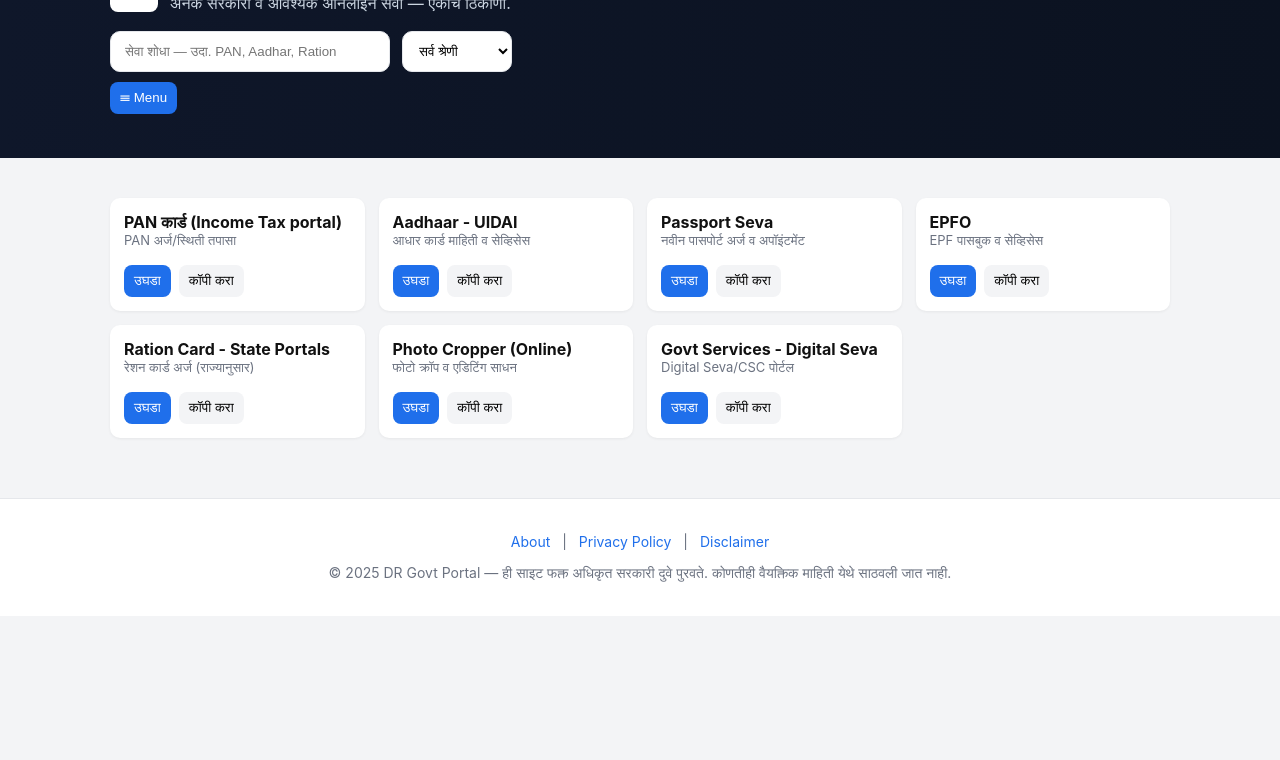
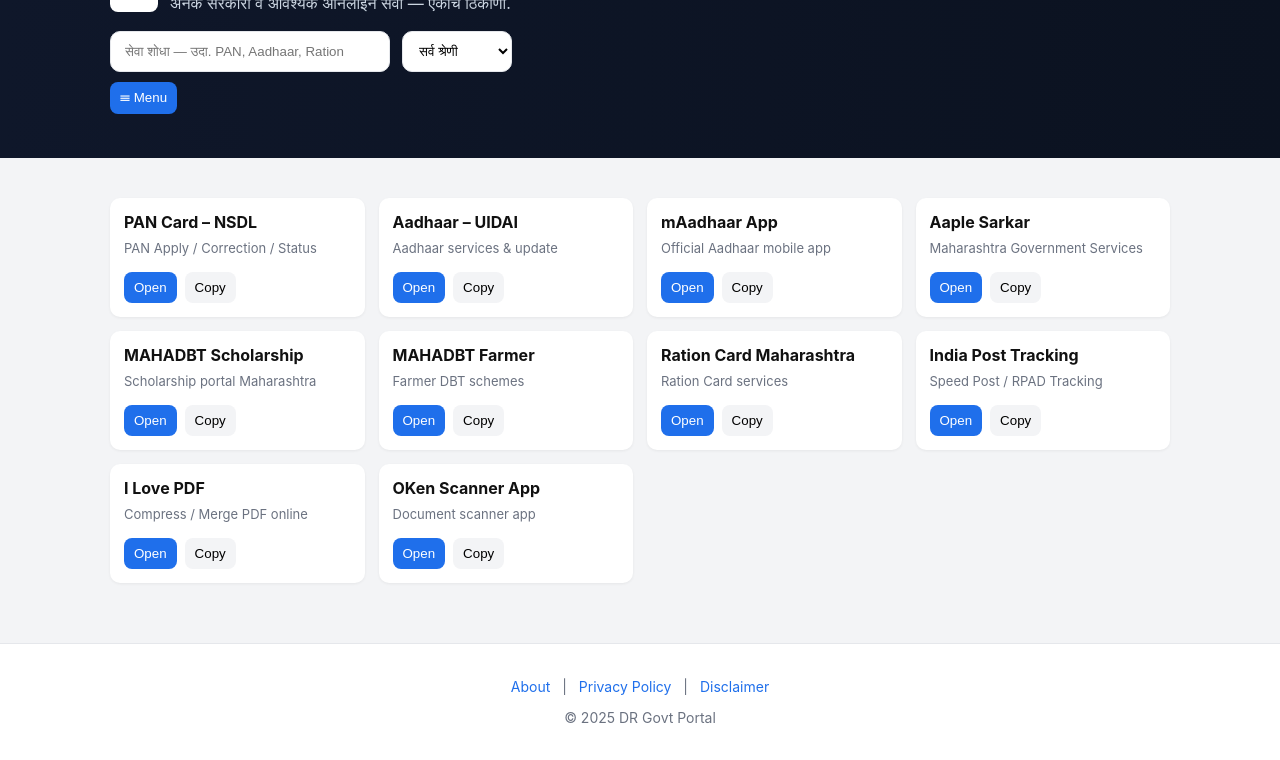
Before and after one commit to dipaksuryawanshi425-maker/dr-educational-website, a plain HTML site: page index.html in a window 1280 px wide. Shown: the part 81-841 px from the top of the page. Before the commit the page ends 800 px from the top, so only its background shows below. Drawn offline with Linux system fonts and the light colour scheme.

Commit message:
Refactor HTML structure and improve styling

```diff
--- a/index.html
+++ b/index.html
@@ -4,15 +4,14 @@
   <meta charset="utf-8">
   <meta name="viewport" content="width=device-width,initial-scale=1">
 
-  <!-- Google Search Console Verification -->
   <meta name="google-site-verification" content="o8dr3oT_3RqiFIA6PfKwQEqQLCzl8jhAU3PC_59jtyI" />
+  <title>DR Govt Portal - तुमचे सर्व सरकारी दुवे</title>
 
-  <title>DR Govt Portal - तुमचे सर्व सरकारी दुवे</title>
   <style>
     :root{--accent:#1f6feb;--muted:#6b7280;--card:#ffffff;--bg:#f3f4f6}
     *{box-sizing:border-box}
-    body{font-family:Inter, system-ui, -apple-system, 'Segoe UI', Roboto, 'Noto Sans', 'Helvetica Neue', Arial; margin:0; background:var(--bg); color:#111}
-    header{background:linear-gradient(90deg,#0f172a,#0b1220); color:#fff; padding:24px 20px}
+    body{font-family:Inter, system-ui;margin:0;background:var(--bg);color:#111}
+    header{background:linear-gradient(90deg,#0f172a,#0b1220);color:#fff;padding:24px 20px}
     .container{max-width:1100px;margin:0 auto;padding:20px}
     .brand{display:flex;gap:12px;align-items:center}
     .logo{width:48px;height:48px;background:white;border-radius:8px;display:flex;align-items:center;justify-content:center;color:var(--accent);font-weight:700}
@@ -29,18 +28,11 @@
     .btn{padding:8px 10px;border-radius:8px;border:0;cursor:pointer}
     .btn.open{background:var(--accent);color:#fff}
     .btn.copy{background:#f3f4f6}
-
     footer{padding:20px;text-align:center;color:var(--muted);font-size:14px;margin-top:40px;background:#fff;border-top:1px solid #e5e7eb}
     footer a{color:var(--accent);text-decoration:none;margin:0 8px}
-    footer a:hover{text-decoration:underline}
-
-    @media (max-width:520px){
-      header{padding:16px}
-      .controls{flex-direction:column}
-      input.search{width:100%}
-    }
   </style>
 </head>
+
 <body>
 <header>
   <div class="container">
@@ -51,29 +43,27 @@
         <p class="lead">अनेक सरकारी व आवश्यक ऑनलाईन सेवा — एकाच ठिकाणी.</p>
       </div>
     </div>
+
     <div class="controls">
-        <input id="search" class="search" placeholder="सेवा शोधा — उदा. PAN, Aadhar, Ration" />
+      <input id="search" class="search" placeholder="सेवा शोधा — उदा. PAN, Aadhaar, Ration" />
       <select id="categoryFilter">
         <option value="all">सर्व श्रेणी</option>
       </select>
     </div>
 
-      <!-- 🔹 Menu Button & Links -->
     <button id="menuBtn" class="btn" style="background:#1f6feb;color:#fff;margin-top:10px;">☰ Menu</button>
     <div id="menuList" style="display:none;flex-direction:column;gap:6px;margin-top:10px;">
       <a href="index.html" class="btn" style="background:#fff;">Home</a>
       <a href="services.html" class="btn" style="background:#fff;">Service</a>
-        <a href="courses.html" class="btn" style="background:#fff;">Courses</a>
       <a href="learning.html" class="btn" style="background:#fff;">Learning</a>
       <a href="privacy.html" class="btn" style="background:#fff;">Privacy</a>
       <a href="disclaimer.html" class="btn" style="background:#fff;">Disclaimer</a>
     </div>
-      <!-- 🔹 End Menu -->
   </div>
 </header>
 
 <main class="container">
-    <div id="grid" class="grid" aria-live="polite"></div>
+  <div id="grid" class="grid"></div>
 </main>
 
 <footer>
@@ -82,93 +72,71 @@
     <a href="privacy.html">Privacy Policy</a> |
     <a href="disclaimer.html">Disclaimer</a>
   </p>
-    <p>© 2025 DR Govt Portal — ही साइट फक्त अधिकृत सरकारी दुवे पुरवते. कोणतीही वैयक्तिक माहिती येथे साठवली जात नाही.</p>
+  <p>© 2025 DR Govt Portal</p>
 </footer>
 
 <script>
 const services = [
-      {id:1, name:'PAN कार्ड (Income Tax portal)', desc:'PAN अर्ज/स्थिती तपासा', category:'पॅन/टॅक्स', url:'https://www.incometax.gov.in/iec/foportal'},
-      {id:2, name:'Aadhaar - UIDAI', desc:'आधार कार्ड माहिती व सेव्हिसेस', category:'आधार', url:'https://uidai.gov.in'},
-      {id:3, name:'Passport Seva', desc:'नवीन पासपोर्ट अर्ज व अपॉइंटमेंट', category:'पासपोर्ट', url:'https://www.passportindia.gov.in'},
-      {id:4, name:'EPFO', desc:'EPF पासबुक व सेव्हिसेस', category:'श्रम', url:'https://www.epfindia.gov.in'},
-      {id:5, name:'Ration Card - State Portals', desc:'रेशन कार्ड अर्ज (राज्यानुसार)', category:'रेशन', url:'https://ration.example.com'},
-      {id:6, name:'Photo Cropper (Online)', desc:'फोटो क्रॉप व एडिटिंग साधन', category:'उपयुक्त साधने', url:'https://www.photopea.com'},
-      {id:7, name:'Govt Services - Digital Seva', desc:'Digital Seva/CSC पोर्टल', category:'सेवा केंद्र', url:'https://digitalseva.csc.gov.in'}
+  {id:1,name:'PAN Card – NSDL',desc:'PAN Apply / Correction / Status',category:'पॅन/टॅक्स',url:'https://www.onlineservices.nsdl.com/paam/endUserRegisterContact.html'},
+  {id:2,name:'Aadhaar – UIDAI',desc:'Aadhaar services & update',category:'आधार',url:'https://uidai.gov.in'},
+  {id:3,name:'mAadhaar App',desc:'Official Aadhaar mobile app',category:'आधार',url:'https://play.google.com/store/apps/details?id=in.gov.uidai.mAadhaar'},
+  {id:4,name:'Aaple Sarkar',desc:'Maharashtra Government Services',category:'सेवा',url:'https://aaplesarkar.mahaonline.gov.in'},
+  {id:5,name:'MAHADBT Scholarship',desc:'Scholarship portal Maharashtra',category:'शिक्षण',url:'https://mahadbt.maharashtra.gov.in'},
+  {id:6,name:'MAHADBT Farmer',desc:'Farmer DBT schemes',category:'शेतकरी',url:'https://mahadbt.maharashtra.gov.in'},
+  {id:7,name:'Ration Card Maharashtra',desc:'Ration Card services',category:'रेशन',url:'https://rcms.mahafood.gov.in'},
+  {id:8,name:'India Post Tracking',desc:'Speed Post / RPAD Tracking',category:'पोस्ट',url:'https://www.indiapost.gov.in/_layouts/15/DOP.Portal.Tracking/TrackConsignment.aspx'},
+  {id:9,name:'I Love PDF',desc:'Compress / Merge PDF online',category:'उपयुक्त साधने',url:'https://www.ilovepdf.com/compress_pdf'},
+  {id:10,name:'OKen Scanner App',desc:'Document scanner app',category:'मोबाईल अ‍ॅप',url:'https://play.google.com/store/apps/details?id=com.okay.scanner'}
 ];
 
 const grid=document.getElementById('grid');
 const search=document.getElementById('search');
 const categoryFilter=document.getElementById('categoryFilter');
 
-    const categories=Array.from(new Set(services.map(s=>s.category)));
-    categories.forEach(cat=>{
-      const opt=document.createElement('option');
-      opt.value=cat;
-      opt.textContent=cat;
-      categoryFilter.appendChild(opt);
+const categories=[...new Set(services.map(s=>s.category))];
+categories.forEach(c=>{
+  const o=document.createElement('option');
+  o.value=c;o.textContent=c;categoryFilter.appendChild(o);
 });
 
 function render(list){
   grid.innerHTML='';
-      if(list.length===0){
-        grid.innerHTML='<div style="grid-column:1/-1;padding:20px;background:#fff;border-radius:10px;text-align:center;color:var(--muted)">कोणतीही सेवा सापडली नाही.</div>';
+  if(!list.length){
+    grid.innerHTML='<div style="grid-column:1/-1;background:#fff;padding:20px;border-radius:10px;text-align:center">सेवा सापडली नाही</div>';
     return;
   }
   list.forEach(s=>{
-        const card=document.createElement('div');
-        card.className='card';
-        card.innerHTML=`
-          <div>
-            <h3>${escapeHtml(s.name)}</h3>
-            <p>${escapeHtml(s.desc)}</p>
-          </div>
+    const d=document.createElement('div');
+    d.className='card';
+    d.innerHTML=`<h3>${s.name}</h3><p>${s.desc}</p>
     <div class="actions">
-            <button class="btn open" data-url="${escapeHtml(s.url)}">उघडा</button>
-            <button class="btn copy" data-url="${escapeHtml(s.url)}">कॉपी करा</button>
+      <button class="btn open" data-url="${s.url}">Open</button>
+      <button class="btn copy" data-url="${s.url}">Copy</button>
     </div>`;
-        grid.appendChild(card);
+    grid.appendChild(d);
   });
 }
-
-    function escapeHtml(str){return String(str).replace(/[&"'<>]/g,m=>({"&":"&amp;","<":"&lt;",">":"&gt;","'":"&#39;","\"":"&quot;"}[m]))}
-
 render(services);
 
-    function filterAndRender(){
-      const q=search.value.trim().toLowerCase();
-      const cat=categoryFilter.value;
-      const filtered=services.filter(s=>{
-        const matchesQ=q===''||s.name.toLowerCase().includes(q)||s.desc.toLowerCase().includes(q)||s.category.toLowerCase().includes(q);
-        const matchesCat=cat==='all'||s.category===cat;
-        return matchesQ&&matchesCat;
-      });
-      render(filtered);
+function filter(){
+  const q=search.value.toLowerCase();
+  const c=categoryFilter.value;
+  render(services.filter(s=>
+    (c==='all'||s.category===c) &&
+    (s.name.toLowerCase().includes(q)||s.desc.toLowerCase().includes(q))
+  ));
 }
+search.oninput=filter;
+categoryFilter.onchange=filter;
 
-    search.addEventListener('input',filterAndRender);
-    categoryFilter.addEventListener('change',filterAndRender);
+document.body.onclick=e=>{
+  const o=e.target.closest('.btn.open');
+  if(o) window.open(o.dataset.url,'_blank');
+  const c=e.target.closest('.btn.copy');
+  if(c) navigator.clipboard.writeText(c.dataset.url);
+};
 
-    document.body.addEventListener('click',e=>{
-      const openBtn=e.target.closest('.btn.open');
-      if(openBtn){const url=openBtn.dataset.url;window.open(url,'_blank');return}
-      const copyBtn=e.target.closest('.btn.copy');
-      if(copyBtn){
-        const url=copyBtn.dataset.url;
-        navigator.clipboard.writeText(url).then(()=>{alert('लिंक कॉपी झाली!')}).catch(()=>{prompt('कॉपी करा (Ctrl+C):',url)});
-        return;
-      }
-    });
-
-    (function applyQuery(){
-      const params=new URLSearchParams(location.search);
-      const q=params.get('q');
-      if(q){search.value=q;filterAndRender();}
-    })();
-
-    // 🔹 Menu Toggle (3 JS Lines)
-    const menuBtn=document.getElementById('menuBtn');
-    const menuList=document.getElementById('menuList');
-    menuBtn.addEventListener('click',()=>menuList.style.display=menuList.style.display==='none'?'flex':'none');
+menuBtn.onclick=()=>menuList.style.display=menuList.style.display==='none'?'flex':'none';
 </script>
 </body>
 </html>
```
Lines whose indentation alone changed are shown as unchanged.
